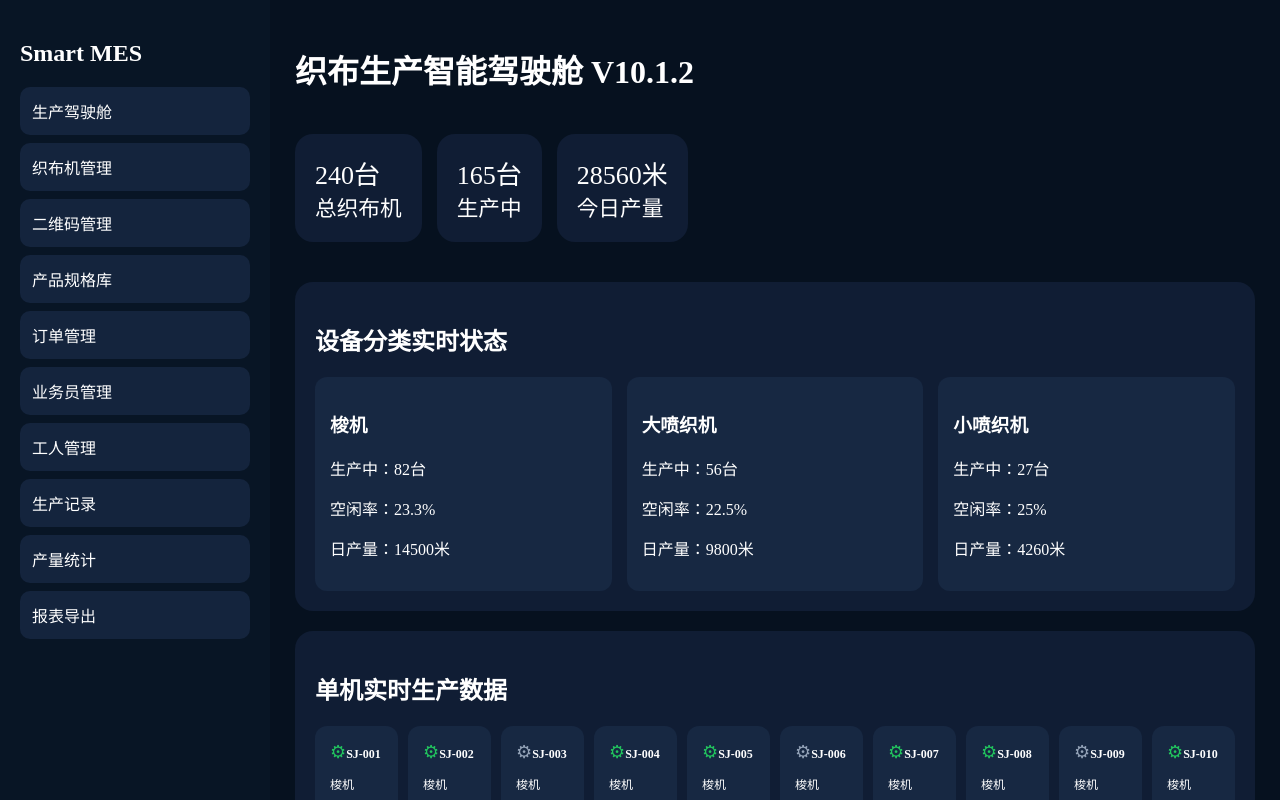
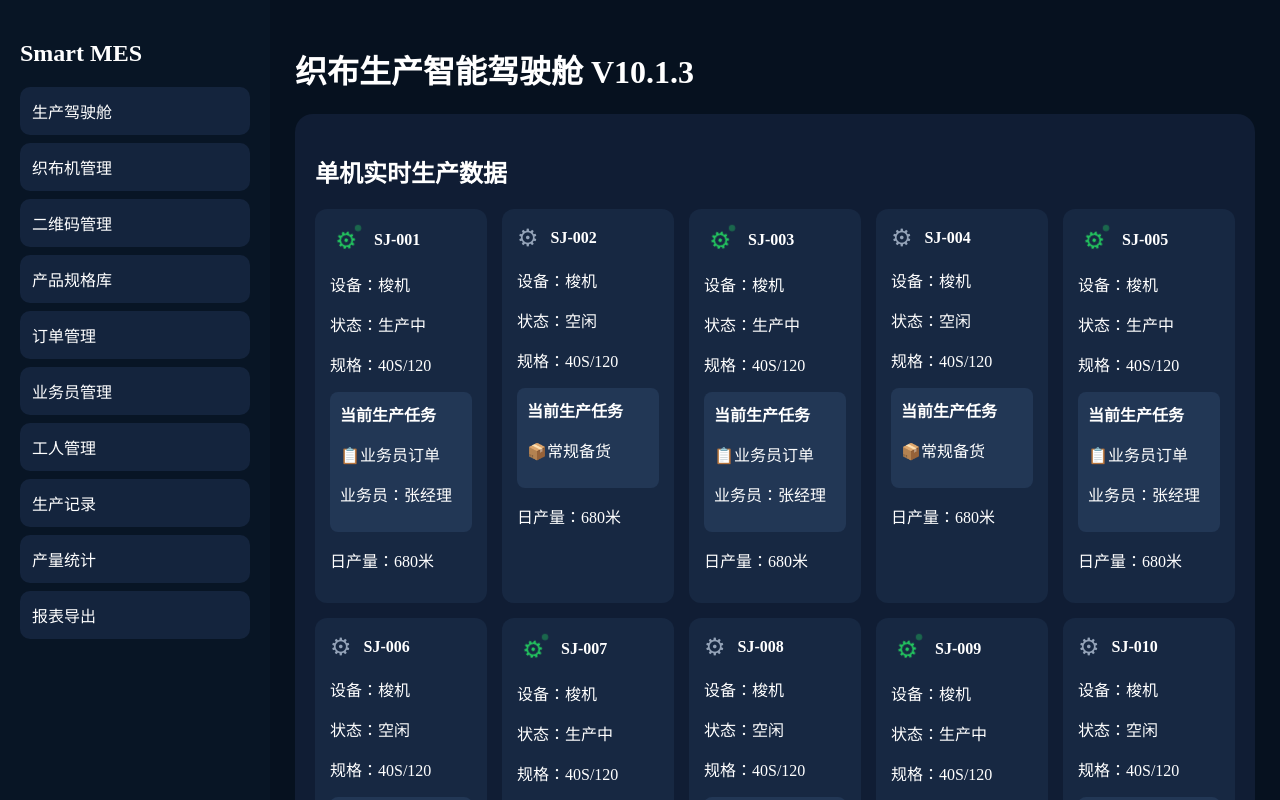
Before and after one commit to suiyuanlezhu-sketch/smart-weaving-mes, a Vue app: page / in a window 1280 px wide. Shown: the top 800 px of the page. Built offline with nearby package versions, Linux system fonts and the light colour scheme.

Commit message:
Add files via upload

```diff
--- a/index.html
+++ b/index.html
@@ -1,2 +1,3 @@
+
 <div id="app"></div>
 <script type="module" src="/src/main.js"></script>
--- a/src/App.vue
+++ b/src/App.vue
@@ -6,47 +6,39 @@
 </aside>
 
 <main>
-<h1>织布生产智能驾驶舱 V10.1.2</h1>
-
-<div class="cards">
-<div class="card">240台<br><small>总织布机</small></div>
-<div class="card">165台<br><small>生产中</small></div>
-<div class="card">28560米<br><small>今日产量</small></div>
-</div>
-
-<div class="panel">
-<h2>设备分类实时状态</h2>
-<div class="groups">
-<div class="box" v-for="g in groups">
-<h3>{{g.name}}</h3>
-<p>生产中：{{g.running}}台</p>
-<p>空闲率：{{g.idle}}%</p>
-<p>日产量：{{g.output}}米</p>
-</div>
-</div>
-</div>
+<h1>织布生产智能驾驶舱 V10.1.3</h1>
 
 <div class="panel">
 <h2>单机实时生产数据</h2>
+
 <div class="machines">
+
 <div class="machine" v-for="m in machines">
-<div class="head">
-<span class="gear" :class="m.status">⚙</span>
+
+<div class="status">
+<div v-if="m.status==='run'" class="gear-box">
+<div class="gear">⚙</div>
+<div class="pulse"></div>
+</div>
+<div v-else class="gear-static">⚙</div>
+
 <b>{{m.id}}</b>
 </div>
-<p>{{m.type}}</p>
-<p>{{m.statusText}}</p>
+
+<p>设备：{{m.type}}</p>
+<p>状态：{{m.statusText}}</p>
 <p>规格：{{m.spec}}</p>
 
 <div class="task">
 <strong>当前生产任务</strong>
-<p v-if="m.task==='常规备货'">📦 常规备货</p>
-<p v-else>📋 业务员订单</p>
-<p>{{m.owner}}</p>
+<p>{{m.task}}</p>
+<p v-if="m.owner">业务员：{{m.owner}}</p>
 </div>
 
-<p>今日产量：{{m.output}}米</p>
+<p>日产量：{{m.output}}米</p>
+
 </div>
+
 </div>
 </div>
 </main>
@@ -67,43 +59,132 @@ const nav=[
 "报表导出"
 ]
 
-const groups=[
-{name:"梭机",running:82,idle:23.3,output:14500},
-{name:"大喷织机",running:56,idle:22.5,output:9800},
-{name:"小喷织机",running:27,idle:25,output:4260}
-]
+const machines=[]
 
-const machines=[]
 for(let i=1;i<=50;i++){
 machines.push({
-id:"SJ-"+String(i).padStart(3,"0"),
+id:"SJ-"+String(i).padStart(3,'0'),
 type:"梭机",
-status:i%3?"run":"idle",
-statusText:i%3?"生产中":"空闲",
+status:i%2?'run':'idle',
+statusText:i%2?'生产中':'空闲',
 spec:"40S/120",
-task:i%2?"常规备货":"业务员订单",
-owner:i%2?"":"张经理",
+task:i%2?'📋业务员订单':'📦常规备货',
+owner:i%2?'张经理':'',
 output:680
 })
 }
 </script>
 
 <style>
-body{margin:0;background:#06111f;color:#fff;font-family:Microsoft YaHei}
-.layout{display:flex;min-height:100vh}
-aside{width:230px;background:#081525;padding:20px}
-.nav{background:#14243d;padding:12px;margin:8px 0;border-radius:10px}
-main{flex:1;padding:25px}
-.cards{display:flex;gap:15px}
-.card,.panel{background:#101d34;padding:20px;border-radius:18px;margin:20px 0}
-.card{font-size:26px}
-.groups{display:grid;grid-template-columns:repeat(3,1fr);gap:15px}
-.box,.machine{background:#172842;padding:15px;border-radius:12px}
-.machines{display:grid;grid-template-columns:repeat(10,1fr);gap:10px}
-.machine{font-size:12px}
-.gear{font-size:18px}
-.run{color:#22c55e;animation:spin 1.8s linear infinite}
-.idle{color:#94a3b8}
-.task{background:#223755;padding:8px;border-radius:8px}
-@keyframes spin{to{transform:rotate(360deg)}}
+body{
+margin:0;
+background:#06111f;
+color:white;
+font-family:"Microsoft YaHei"
+}
+.layout{
+display:flex;
+min-height:100vh
+}
+aside{
+width:230px;
+background:#081525;
+padding:20px
+}
+.nav{
+background:#14243d;
+padding:12px;
+margin:8px 0;
+border-radius:10px
+}
+main{
+flex:1;
+padding:25px
+}
+.panel{
+background:#101d34;
+padding:20px;
+border-radius:18px
+}
+.machines{
+display:grid;
+grid-template-columns:repeat(5,1fr);
+gap:15px
+}
+.machine{
+background:#172842;
+padding:15px;
+border-radius:12px
+}
+.status{
+display:flex;
+align-items:center;
+gap:12px
+}
+
+/* 新版固定尺寸动画，不影响布局 */
+.gear-box{
+width:32px;
+height:32px;
+position:relative;
+display:flex;
+align-items:center;
+justify-content:center;
+}
+
+.gear{
+font-size:24px;
+line-height:32px;
+color:#22c55e;
+animation:gearRotate 1.5s linear infinite;
+transform-origin:center center;
+will-change:transform;
+}
+
+.pulse{
+position:absolute;
+width:8px;
+height:8px;
+right:0;
+top:0;
+border-radius:50%;
+background:#22c55e;
+animation:pulse 1s infinite;
+}
+
+.gear-static{
+font-size:24px;
+color:#94a3b8;
+}
+
+@keyframes gearRotate{
+0%{
+transform:rotate(0deg);
+}
+100%{
+transform:rotate(360deg);
+}
+}
+
+@keyframes pulse{
+0%{
+opacity:.4;
+transform:scale(.8);
+}
+50%{
+opacity:1;
+transform:scale(1.6);
+}
+100%{
+opacity:.4;
+transform:scale(.8);
+}
+}
+
+.task{
+background:#223755;
+padding:10px;
+border-radius:8px;
+margin-top:10px
+}
 </style>
--- a/vite.config.js
+++ b/vite.config.js
@@ -1,3 +1,4 @@
+
 import {defineConfig} from 'vite'
 import vue from '@vitejs/plugin-vue'
 export default defineConfig({plugins:[vue()]})
```
Also changed, not shown: package.json (+9 -5 lines).
